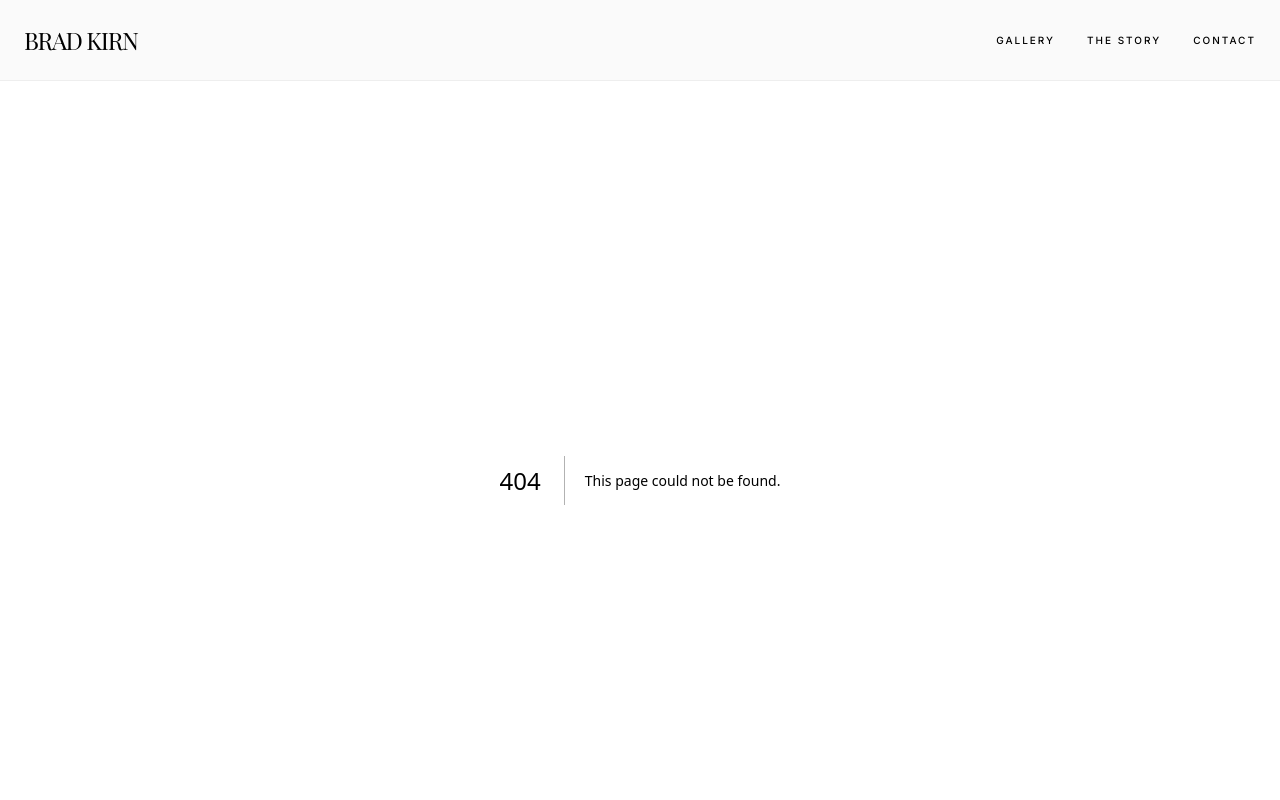
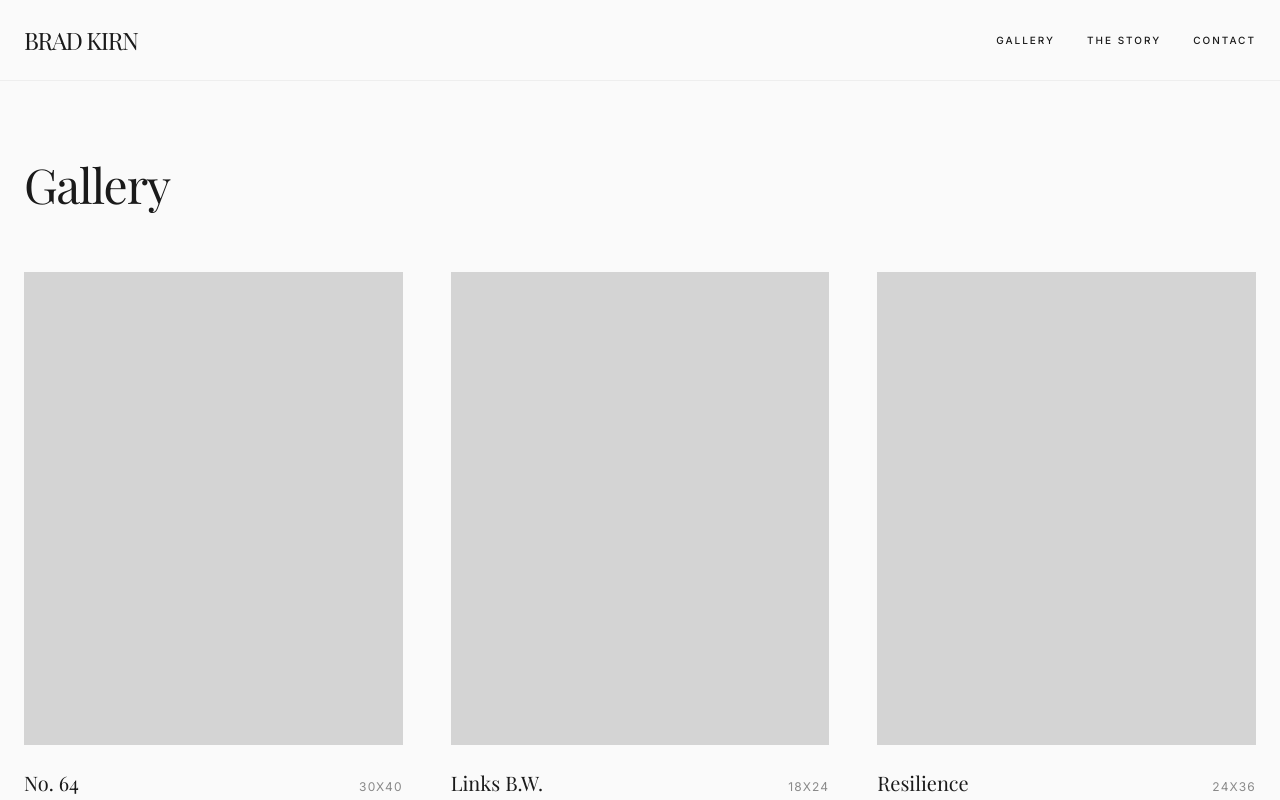
Before and after one commit to bandfk913-ai/brad-kirn-art, a Next.js app: page /gallery in a window 1280 px wide. Before the commit this address had no page. Shown: the top 800 px of the page. Built offline with nearby package versions, Linux system fonts and the light colour scheme; a web font is replaced by a local one.

Commit message:
Create page.tsx

```diff
--- /dev/null
+++ b/app/gallery/page.tsx
@@ -0,0 +1,36 @@
+"use client";
+import { motion } from "framer-motion";
+
+const ARTWORKS = [
+  { id: 1, title: "No. 64", price: "$1,200", size: "30x40" },
+  { id: 2, title: "Links B.W.", price: "$450", size: "18x24" },
+  { id: 3, title: "Resilience", price: "$800", size: "24x36" },
+];
+
+export default function Gallery() {
+  return (
+    <div className="max-w-7xl mx-auto px-6 py-20">
+      <h1 className="font-serif text-5xl mb-16 tracking-tight">Gallery</h1>
+      <div className="grid grid-cols-1 md:grid-cols-2 lg:grid-cols-3 gap-12">
+        {ARTWORKS.map((art) => (
+          <motion.div
+            initial={{ opacity: 0, y: 20 }}
+            whileInView={{ opacity: 1, y: 0 }}
+            viewport={{ once: true }}
+            key={art.id}
+            className="group cursor-pointer"
+          >
+            <div className="aspect-[4/5] bg-gray-100 mb-6 overflow-hidden">
+              <div className="w-full h-full bg-neutral-300 group-hover:scale-105 transition-transform duration-700" />
+            </div>
+            <div className="flex justify-between items-baseline">
+              <h3 className="font-serif text-xl">{art.title}</h3>
+              <p className="text-xs opacity-50 uppercase tracking-widest">{art.size}</p>
+            </div>
+            <p className="text-sm mt-1 opacity-70">{art.price}</p>
+          </motion.div>
+        ))}
+      </div>
+    </div>
+  );
+}
```
